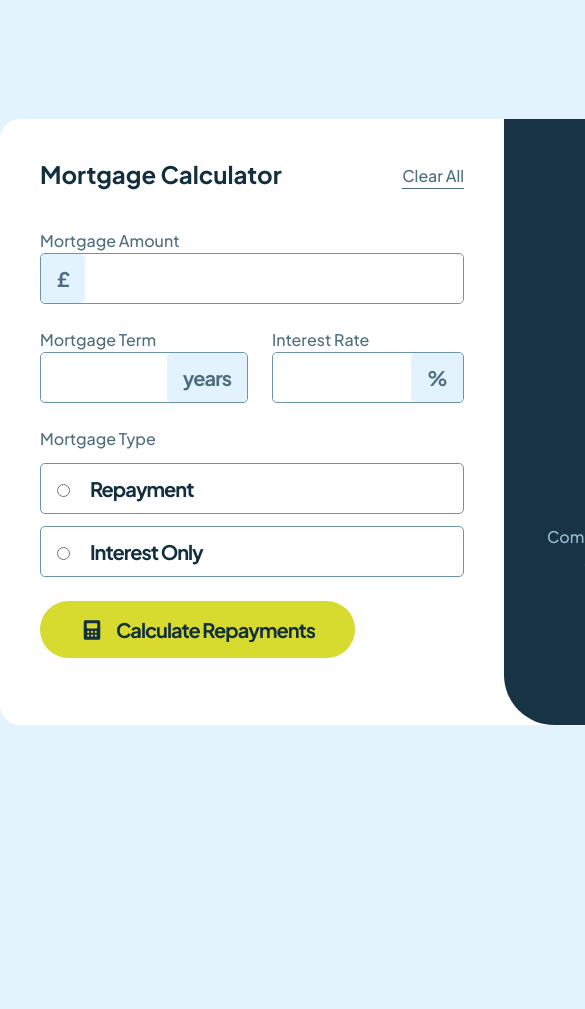
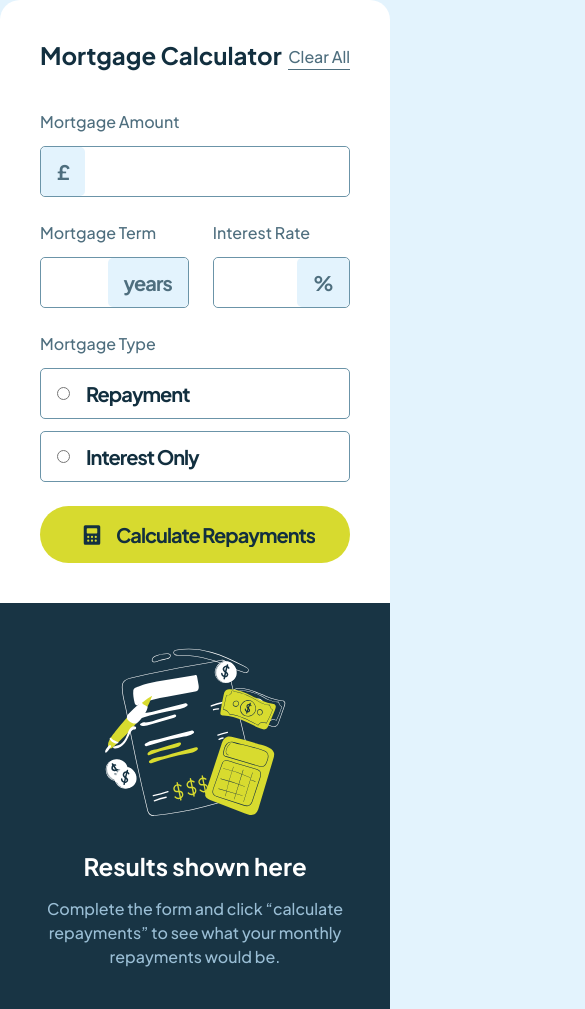
Before and after one commit to AlvaroSBernucci/Mortgage-repayment-calculator, a plain HTML site: page index.html in a window 390 px wide. Shown: the top 1009 px of the page, 585 px wide, since content can reach past the window. Before the commit the page ends 844 px from the top, so only its background shows below. Drawn offline with Linux system fonts and the light colour scheme.

Commit message:
add responsive, clear button

```diff
--- a/home.css
+++ b/home.css
@@ -3,13 +3,13 @@
   grid-template-columns: 1fr 1fr;
   background-color: var(--white);
   border-radius: 20px;
-  width: 1008px;
-  min-height: 606px;
+  max-width: 1008px;
+  margin: 40px;
 }
 .result{
   background-color: var(--slate-NF);
   padding: 2.5rem;
-  border-radius: 0 20px 0 50px;
+  border-radius: 0 20px 0 100px;
 }
 .inputs{
   padding: 2.5rem;
@@ -59,6 +59,11 @@
   position: absolute;
   right: 0px;
   top: -65px;
+  cursor: pointer;
+}
+.input-gap{
+  display: grid;
+  gap: 12px;
 }
 .input-flex{
   display: flex;
@@ -134,3 +139,37 @@
 .erro.ativo{
   display: block;
 }
+
+@media (max-width: 1050px){
+
+  .radio-input{
+    display: flex;
+  }
+  .radio-input label{
+    padding-right: 40%;
+  }
+
+
+}
+
+@media (max-width:900px){
+  .calculator-grid{
+    grid-template-columns: 1fr;
+  }
+  .input-flex{
+    max-width: fit-content;
+  }
+  .result{
+    border-radius: 0px 0px 20px 20px;
+  }
+}
+
+
+@media (max-width:500px){
+  .calculator-grid{
+    margin: 0px;
+  }
+  .result{
+    border-radius: 0px;
+  }
+}
--- a/index.html
+++ b/index.html
@@ -29,8 +29,8 @@
     <div class="inputs">
       <h1 class="present-2 color-slate-900">Mortgage Calculator</h1>
       <form action="" id="form">
-        <div>
-          <label for="amount" class="present-4 color-slate-700">Mortgage Amount</label>
+        <div class="input-gap">
+          <label for="amount" class="present-4 color-slate-700" id="teste">Mortgage Amount</label>
           <div class="detail-flex">
             <span class="color-slate-700 present-3">£</span>
             <input type="number" id="amount" name="amount" required class="present-3 color-slate-900" step="any">
@@ -38,7 +38,7 @@
           <span class="erro">This field is required</span>
         </div>
         <div class="input-flex">
-          <div>
+          <div class="input-gap">
             <label for="term" class="present-4 color-slate-700">Mortgage Term</label>
             <div class="detail-flex">
               <input type="number" id="term" name="term" required class="present-3 color-slate-900" step="1">
@@ -46,7 +46,7 @@
             </div>
             <span class="erro">This field is required</span>
           </div>
-          <div>
+          <div class="input-gap">
             <label for="rate" class="present-4 color-slate-700">Interest Rate</label>
             <div class="detail-flex">
               <input type="number" id="rate" name="rate" required class="present-3 color-slate-900" step="0.01">
--- a/results.js
+++ b/results.js
@@ -1,13 +1,13 @@
+import {resultEmpty, resultPayment, btnClear } from "./variaveis.js";
 export default function initResults(){
+    function clearResults(){
+        resultEmpty.classList.add('ativo');
+        resultPayment.classList.remove('ativo');
+    }
 
-
-
-
+    btnClear.addEventListener('click',clearResults);
 }
-
 export function showResults(){
-    const resultEmpty = document.querySelector('.result-empty');
-    const resultPayment = document.querySelector('.result-payment');
     resultEmpty.classList.remove('ativo');
     resultPayment.classList.add('ativo');
     calculateResults();
--- a/validation.js
+++ b/validation.js
@@ -1,7 +1,9 @@
-import {btnFlex,btnSubmit,inputRadio,inputNumber,forms,colorRed,colorWhite} from './variaveis.js'
+import {btnFlex,btnSubmit,inputRadio,inputNumber,colorRed,colorWhite} from './variaveis.js'
 import {changeColor} from "./inputcolor.js";
 import { showResults } from './results.js';
 export default function initValidation(){
+
+
 
 // Submit button
     function submitEvent(){
--- a/variaveis.js
+++ b/variaveis.js
@@ -9,6 +9,9 @@ let colorSlate900;
 let forms;
 let btnSubmit;
 let btnFlex;
+let btnClear;
+let resultEmpty;
+let resultPayment;
 export default function initVariaveis(){
     inputNumber = document.querySelectorAll('input[type="number"]');
     inputRadio = document.querySelectorAll('input[name="mortage-type"]');
@@ -21,5 +24,8 @@ export default function initVariaveis(){
     forms = document.getElementById('form');
     btnFlex = document.querySelector('.btn-flex');
     btnSubmit = document.querySelector('#btn-submit');
+    btnClear = document.querySelector('#btn-reset');
+    resultEmpty = document.querySelector('.result-empty');
+    resultPayment = document.querySelector('.result-payment');
 }
-export {inputNumber,inputRadio,colorWhite,colorRed,colorLime,colorSlate100,colorSlate700,colorSlate900,forms,btnSubmit,btnFlex};
+export {inputNumber,inputRadio,colorWhite,colorRed,colorLime,colorSlate100,colorSlate700,colorSlate900,forms,btnSubmit,btnFlex,btnClear,resultEmpty,resultPayment};
```
Also changed, not shown: script.js (+0 -14 lines).
